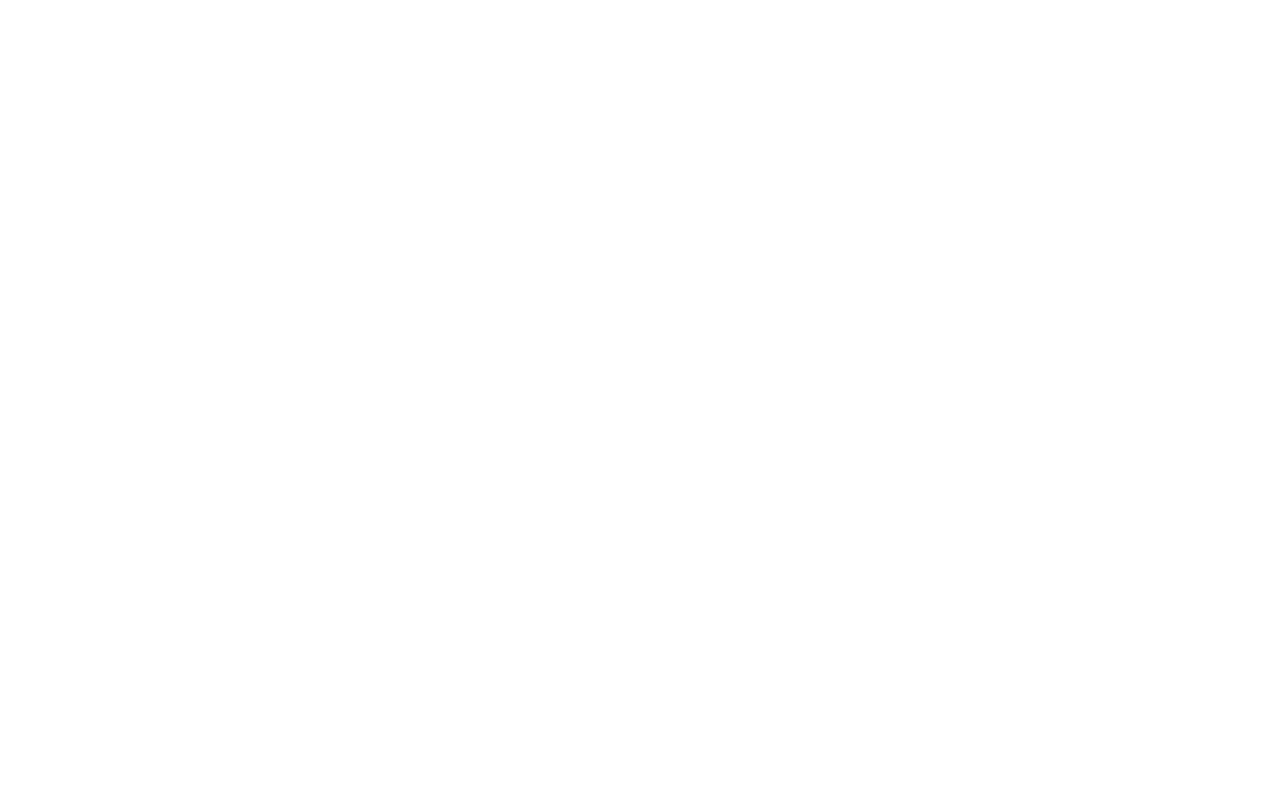
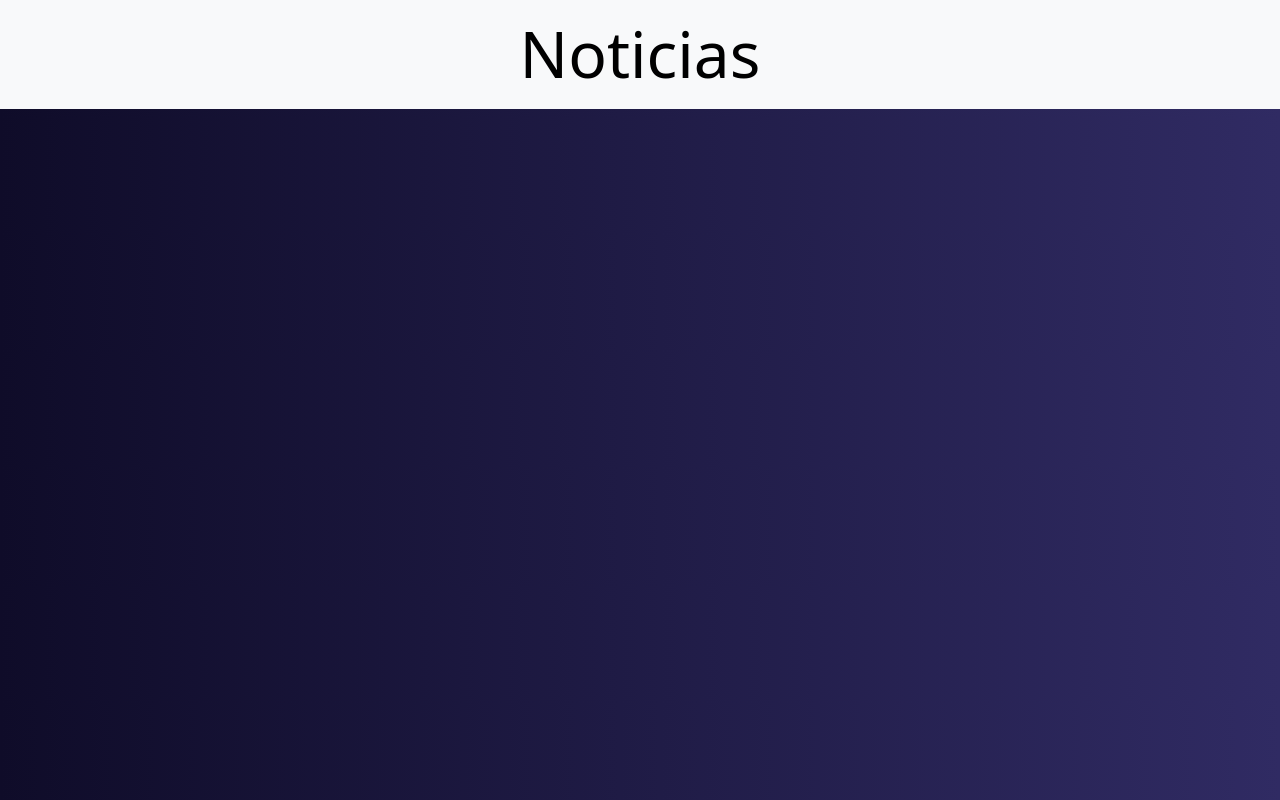
Before and after one commit to pablogonza37/EjercicioReact12_webNoticiasV2, a React (Vite) app: page / in a window 1280 px wide. Built offline with nearby package versions, Linux system fonts and the light colour scheme.

Commit message:
se creo el componente Titulo

```diff
--- a/package.json
+++ b/package.json
@@ -10,7 +10,9 @@
     "preview": "vite preview"
   },
   "dependencies": {
+    "bootstrap": "^5.3.2",
     "react": "^18.2.0",
+    "react-bootstrap": "^2.10.0",
     "react-dom": "^18.2.0"
   },
   "devDependencies": {
--- a/src/App.css
+++ b/src/App.css
@@ -0,0 +1,19 @@
+body {
+  background: #0f0c29; /* Old browsers */
+  background: -moz-linear-gradient(
+    left,
+    #0f0c29 0%,
+    #302b63 100%
+  ); /* FF3.6-15 */
+  background: -webkit-linear-gradient(
+    left,
+    #0f0c29 0%,
+    #302b63 100%
+  ); /* Chrome10-25,Safari5.1-6 */
+  background: linear-gradient(
+    to right,
+    #0f0c29 0%,
+    #302b63 100%
+  ); /* W3C, IE10+, FF16+, Chrome26+, Opera12+, Safari7+ */
+  filter: progid:DXImageTransform.Microsoft.gradient( startColorstr='#0f0c29', endColorstr='#302b63',GradientType=1 ); /* IE6-9 */
+}
--- a/src/App.jsx
+++ b/src/App.jsx
@@ -1,12 +1,14 @@
 
 import './App.css'
+import Titulo from './components/Titulo'
+import "bootstrap/dist/css/bootstrap.min.css";
 
 function App() {
 
 
   return (
     <>
-
+      <Titulo></Titulo>
     </>
   )
 }
--- /dev/null
+++ b/src/components/Titulo.jsx
@@ -0,0 +1,9 @@
+import React from 'react';
+
+const Titulo = () => {
+    return (
+        <h1 className="display-3 text-center text-bg-light py-3">Noticias</h1>
+    );
+};
+
+export default Titulo;
```
Also changed, not shown: 1 other file (tests, documents, lock files or other folders).
